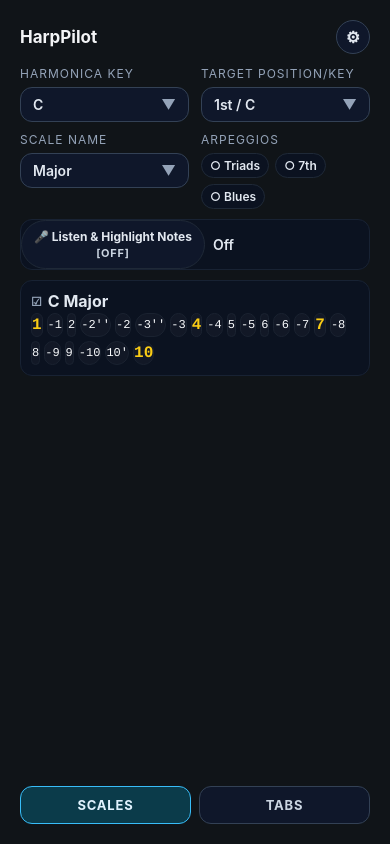
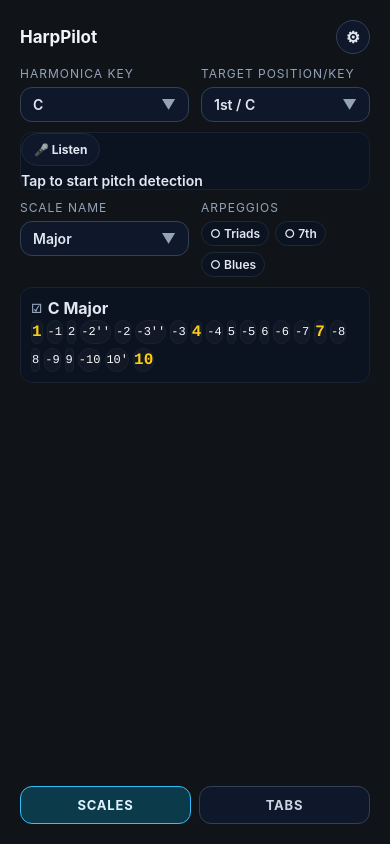
Before and after one commit to bendra/Harmonica-Tabs, a React Native app in the folder harmonica-tabs/: screen / in a window 390 px wide. Built offline with nearby package versions, Linux system fonts and the light colour scheme.

Commit message:
more UI cleanup

```diff
--- a/harmonica-tabs/App.tsx
+++ b/harmonica-tabs/App.tsx
@@ -443,6 +443,8 @@
     setCloseEditorModalVisible,
     editorSavedTab,
     hasUnsavedEditorChanges,
+    hasUnsavedTitleChange,
+    hasUnsavedContextChanges,
     editorInputRef,
     handleEditorInputChange,
     handleCleanEditorInput,
@@ -470,6 +472,7 @@
     currentHarmonicaPc: harmonicaKey.pc,
     currentPositionNumber: getPositionNumberForTargetRootPc(harmonicaKey.pc, scale.rootPc),
   });
+  const [cleanInputHelpVisible, setCleanInputHelpVisible] = useState(false);
   const [pendingContextOpenRecord, setPendingContextOpenRecord] = useState<SavedTabRecord | null>(null);
   const [tabLayouts, setTabLayouts] = useState<Array<{ x: number; y: number; width: number; height: number }>>([]);
   const [arpeggioLayouts, setArpeggioLayouts] = useState<
@@ -700,10 +703,9 @@
       : activeTab && effectiveConfidence >= AUDIO_CONFIDENCE_GATE
         ? `${activeTab.tab} • ${frequency?.toFixed(1)} Hz ${pitchMatch ? formatCents(pitchMatch.centsOffset) : ''}`
         : 'No signal'
-    : 'Off';
+    : 'Tap to start pitch detection';
   const canListenOnTransposer = transposerSourceTab !== null && transposerResult.playableTokens.length > 0;
-  const listenFeatureLabel = '🎤 Listen & Highlight Notes';
-  const listenToggleStateLabel = `[${isListening ? 'On' : 'Off'}]`;
+  const listenFeatureLabel = '🎤 Listen';
   const scalesContainerStyle = {
     padding: scalesLayout.containerPadding,
     gap: scalesLayout.workspaceGap,
@@ -913,12 +915,12 @@
                     <Pressable
                       testID="editor-save-button"
                       onPress={() => void handleDirectSave('overwrite')}
-                      disabled={isSavingTab}
+                      disabled={isSavingTab || !hasUnsavedEditorChanges}
                       style={[
                         styles.transposerActionButton,
                         styles.editorPrimaryActionButton,
                         isSmallScreen && styles.transposerActionButtonCompact,
-                        isSavingTab && styles.dialogButtonDisabled,
+                        (isSavingTab || !hasUnsavedEditorChanges) && styles.dialogButtonDisabled,
                       ]}
                     >
                       <Text
@@ -933,12 +935,12 @@
                     <Pressable
                       testID="editor-save-as-button"
                       onPress={() => void handleDirectSave('create_new')}
-                      disabled={isSavingTab}
+                      disabled={isSavingTab || !(hasUnsavedTitleChange || hasUnsavedContextChanges)}
                       style={[
                         styles.editorSaveAsButton,
                         styles.editorPrimaryActionButton,
                         isSmallScreen && styles.transposerActionButtonCompact,
-                        isSavingTab && styles.dialogButtonDisabled,
+                        (isSavingTab || !(hasUnsavedTitleChange || hasUnsavedContextChanges)) && styles.dialogButtonDisabled,
                       ]}
                     >
                       <Text
@@ -955,12 +957,12 @@
                   <Pressable
                     testID="editor-save-button"
                     onPress={() => void handleDirectSave('create_new')}
-                    disabled={isSavingTab}
+                    disabled={isSavingTab || !hasUnsavedEditorChanges}
                     style={[
                       styles.transposerActionButton,
                       styles.editorPrimaryActionButton,
                       isSmallScreen && styles.transposerActionButtonCompact,
-                      isSavingTab && styles.dialogButtonDisabled,
+                      (isSavingTab || !hasUnsavedEditorChanges) && styles.dialogButtonDisabled,
                     ]}
                   >
                     <Text
@@ -974,6 +976,7 @@
                   </Pressable>
                 )}
               </View>
+              <View style={styles.cleanInputRow}>
                 <Pressable
                   testID="editor-clean-button"
                   onPress={handleCleanEditorInput}
@@ -986,6 +989,14 @@
                     Clean Input
                   </Text>
                 </Pressable>
+                <Pressable
+                  onPress={() => setCleanInputHelpVisible(true)}
+                  style={styles.helpIconButton}
+                  accessibilityLabel="Help for Clean Input"
+                >
+                  <Text style={styles.helpIconText}>?</Text>
+                </Pressable>
+              </View>
               <TextInput
                 testID="save-tab-title-input"
                 value={saveTabTitleInput}
@@ -1024,6 +1035,20 @@
             </View>
           </ScrollView>
         </SafeAreaView>
+        {cleanInputHelpVisible && (
+          <View testID="clean-input-help-dialog" style={[StyleSheet.absoluteFill, styles.dialogOverlay]}>
+            <Pressable style={StyleSheet.absoluteFill} onPress={() => setCleanInputHelpVisible(false)} />
+            <View style={styles.dialogCard}>
+              <Text style={styles.dialogTitle}>Clean Input</Text>
+              <Text style={styles.helperText}>
+                Removes all extranious text and spacing, leaving only the tab characters themselves.
+              </Text>
+              <Pressable onPress={() => setCleanInputHelpVisible(false)} style={styles.dialogButton}>
+                <Text style={styles.dialogButtonText}>Got it</Text>
+              </Pressable>
+            </View>
+          </View>
+        )}
         {pendingOpenRecord !== null && (
           <View testID="pending-open-modal" style={[StyleSheet.absoluteFill, styles.dialogOverlay]}>
             <Pressable style={StyleSheet.absoluteFill} onPress={() => setPendingOpenRecord(null)} />
@@ -1301,7 +1326,12 @@
                           {transposerSourceTabId === tab.id && <Text style={styles.savedTabActiveBadge}>Source</Text>}
                         </View>
                         <Text style={styles.savedTabPreview}>{formatSavedTabPreview(tab.inputText)}</Text>
-                        <Text style={styles.savedTabMeta}>Updated {formatSavedTabTimestamp(tab.updatedAt)}</Text>
+                        <Text style={styles.savedTabMeta}>
+                          {tab.harmonicaPc !== null && tab.positionNumber !== null
+                            ? `${pcToNote(tab.harmonicaPc, harmonicaKeyLabelStyle === 'flat')} harp • ${formatOrdinal(tab.positionNumber)} / ${pcToNote(getTargetRootPcForPosition(tab.harmonicaPc, tab.positionNumber), targetKeyPreferFlats)}  ·  `
+                            : ''}
+                          Updated {formatSavedTabTimestamp(tab.updatedAt)}
+                        </Text>
                         <View style={styles.savedTabActions}>
                           <Pressable
                             testID={`saved-tab-open:${tab.id}`}
@@ -1384,15 +1414,6 @@
                           ]}
                         >
                           {listenFeatureLabel}
-                        </Text>
-                        <Text
-                          style={[
-                            styles.listenButtonState,
-                            isListening && styles.listenButtonTextActive,
-                            !canListenOnTransposer && !isListening && styles.listenButtonTextDisabled,
-                          ]}
-                        >
-                          {listenToggleStateLabel}
                         </Text>
                       </View>
                     </Pressable>
@@ -1631,6 +1652,35 @@
               </View>
             </View>
 
+            <View style={[styles.listenCard, scalesListenCardStyle]}>
+              <View style={[styles.listenRow, scalesListenRowStyle]}>
+                <Pressable
+                  onPress={() => {
+                    if (isListening) {
+                      stopListening();
+                    } else {
+                      startListening();
+                    }
+                  }}
+                  style={[styles.listenButton, scalesListenButtonStyle, isListening && styles.listenButtonActive]}
+                >
+                  <View style={styles.listenButtonContent}>
+                    <Text
+                      style={[
+                        styles.listenButtonTitle,
+                        scalesListenButtonTitleStyle,
+                        isListening && styles.listenButtonTextActive,
+                      ]}
+                    >
+                      {listenFeatureLabel}
+                    </Text>
+                  </View>
+                </Pressable>
+              </View>
+              <Text style={[styles.listenValue, scalesListenValueStyle]}>{statusText}</Text>
+              {showDebug && renderToneFollowDebugPanel()}
+            </View>
+
             <View style={[styles.pageOneHeader, scalesPageHeaderStyle]}>
               <View style={styles.scalePickerColumn}>
                 <Dropdown
@@ -1654,44 +1704,6 @@
                   onChange={setArpeggioSelection}
                 />
               </View>
-            </View>
-
-            <View style={[styles.listenCard, scalesListenCardStyle]}>
-              <View style={[styles.listenRow, scalesListenRowStyle]}>
-                <Pressable
-                  onPress={() => {
-                    if (isListening) {
-                      stopListening();
-                    } else {
-                      startListening();
-                    }
-                  }}
-                  style={[styles.listenButton, scalesListenButtonStyle, isListening && styles.listenButtonActive]}
-                >
-                  <View style={styles.listenButtonContent}>
-                    <Text
-                      style={[
-                        styles.listenButtonTitle,
-                        scalesListenButtonTitleStyle,
-                        isListening && styles.listenButtonTextActive,
-                      ]}
-                    >
-                      {listenFeatureLabel}
-                    </Text>
-                    <Text
-                      style={[
-                        styles.listenButtonState,
-                        scalesListenButtonStateStyle,
-                        isListening && styles.listenButtonTextActive,
-                      ]}
-                    >
-                      {listenToggleStateLabel}
-                    </Text>
-                  </View>
-                </Pressable>
-                <Text style={[styles.listenValue, scalesListenValueStyle]}>{statusText}</Text>
-              </View>
-              {showDebug && renderToneFollowDebugPanel()}
             </View>
 
             <ScrollView
@@ -2873,6 +2885,25 @@
   editorSecondaryButtonTextCompact: {
     fontSize: 10,
   },
+  cleanInputRow: {
+    flexDirection: 'row',
+    alignItems: 'center',
+    gap: 4,
+  },
+  helpIconButton: {
+    width: 20,
+    height: 20,
+    borderRadius: 10,
+    borderWidth: 1,
+    borderColor: '#334155',
+    alignItems: 'center',
+    justifyContent: 'center',
+  },
+  helpIconText: {
+    color: '#94a3b8',
+    fontSize: 11,
+    fontWeight: 'bold',
+  },
   editorTitleInput: {
     borderWidth: 1,
     borderColor: '#334155',
--- a/harmonica-tabs/src/hooks/use-tab-editor.ts
+++ b/harmonica-tabs/src/hooks/use-tab-editor.ts
@@ -303,6 +303,8 @@
     setCloseEditorModalVisible,
     editorSavedTab,
     hasUnsavedEditorChanges,
+    hasUnsavedTitleChange,
+    hasUnsavedContextChanges,
     editorInputRef,
     saveWithContext,
     setSaveWithContext,
```
Also changed, not shown: 1 other file (tests, documents, lock files or other folders). Lines whose indentation alone changed are shown as unchanged.
